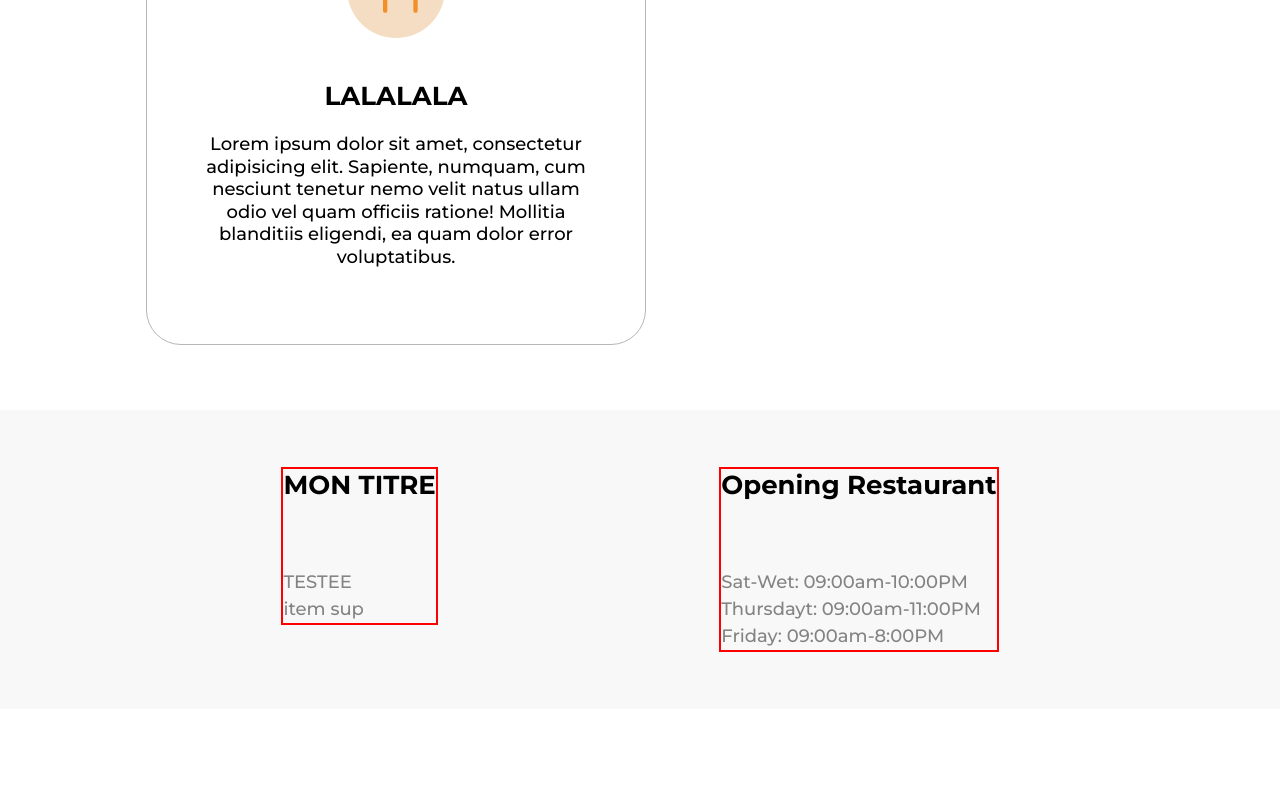
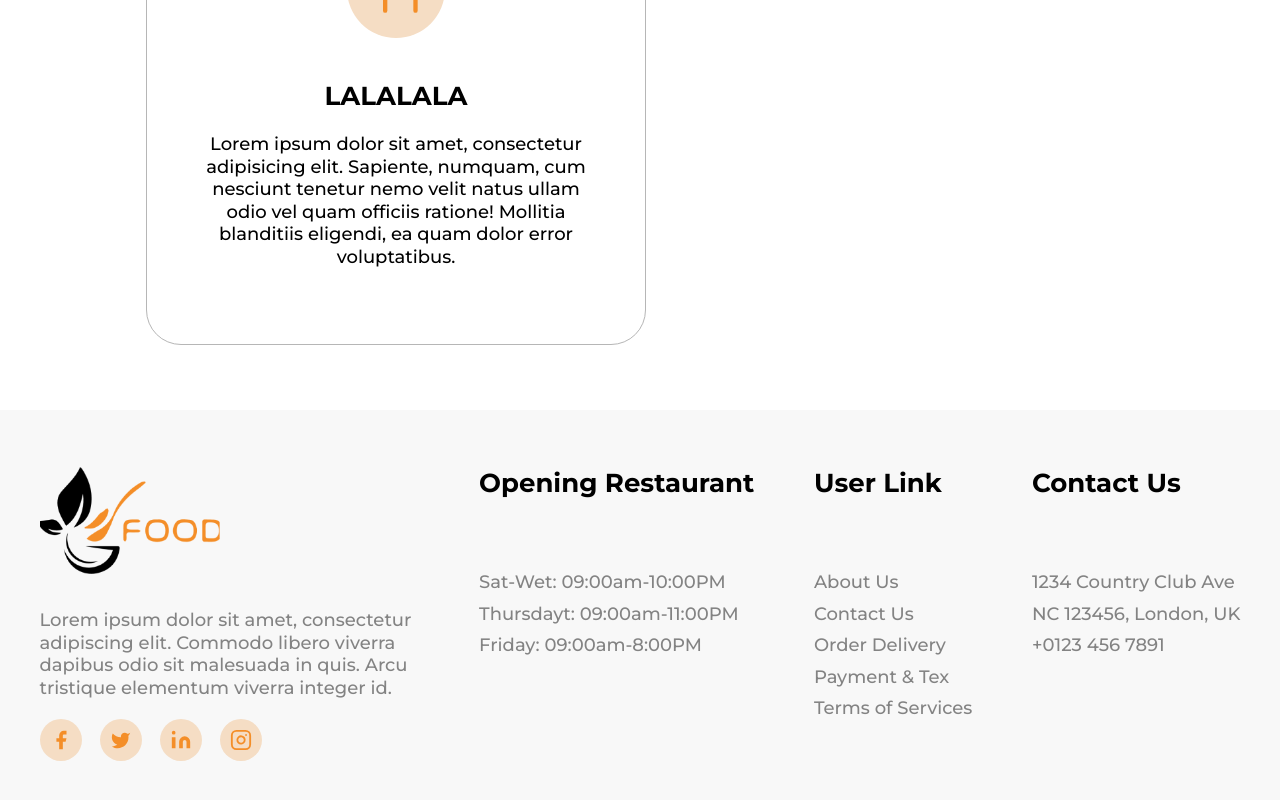
Before and after one commit to Aurelie-Runser/Restaurant, a Vue app: page / in a window 1280 px wide. Shown: the part 618-1418 px from the top of the page. Before the commit the page ends 1327 px from the top, so only its background shows below. Built offline with nearby package versions, Linux system fonts and the light colour scheme.

Commit message:
feat : myFooterMenu
ajout d'un variant pour afficher un logo, des icons et du texte

```diff
--- a/src/components/elements/myFooterMenu.vue
+++ b/src/components/elements/myFooterMenu.vue
@@ -1,8 +1,10 @@
 <template>
   <div class="footer__menu">
-    <h4 class="footer__menu__title">{{ title }}</h4>
+    <myLogo v-if="logo" class="footer__menu__logo"/>
 
-    <nav class="footer__nav">
+    <h4 v-if="title" class="footer__menu__title">{{ title }}</h4>
+
+    <nav v-if="liens" class="footer__nav">
       <ul class="footer__list">
         <li class="footer__item" v-for="lien in liens" :key="lien">
           <a v-if="lien.href" :href="lien.txt"> {{ lien.txt }} </a>
@@ -10,41 +12,60 @@
         </li>
       </ul>
     </nav>
+
+    <p v-if="texte" class="footer__texte">{{ texte }}</p>
+
+    <div v-if="icons" class="footer__icons">
+      <myIcon v-for="icon in icons" :key="icon" :name="icon" size="medium" bg="orange" />
+    </div>
   </div>
 </template>
 
 <style lang="scss" scoped>
 .footer__menu {
   width: fit-content;
+  max-width: 380px;
   height: fit-content;
-  border: red solid 2px;
+//   border: red solid 2px;
+
+  &__logo{
+    width: 180px;
+    margin-bottom: 30px;
+  }
 
   &__title {
     margin-bottom: 68px;
   }
 
-  .footer__nav {
+  .footer__nav,
+  .footer__texte {
+    @include p1;
     color: darken($color_gray, 20%);
 
-    .footer__list {
-      line-height: 1.5;
-    }
+}
+
+.footer__nav{
+    line-height: 1.75;
+  }
+
+  .footer__icons {
+    display: flex;
+    flex-wrap: wrap;
+    gap: 18px;
+    margin: 20px 0;
   }
 }
 </style>
 
 <script setup>
-// import { computed } from 'vue'
+import myLogo from '@/components/elements/myLogo.vue'
+import myIcon from '@/components/elements/myIcon.vue'
 
-// const props = defineProps({
 defineProps({
     title: String,
-    liens: Array
+    logo: String,
+    liens: Array,
+    texte: String,
+    icons: Array
 })
-
-// const className = computed(() => ({
-//     ' -rounded': props.variant === 'rounded',
-//     ' -small': props.size === 'small',
-//     ' -icon': props.icon === 'true'
-// }))
 </script>
--- a/src/components/myFooter.vue
+++ b/src/components/myFooter.vue
@@ -11,7 +11,9 @@
   padding: 57px 0;
   background: rgba($color-gray, 10%);
   display: flex;
+  flex-wrap: wrap;
   justify-content: space-evenly;
+  gap: 20px;
 }
 </style>
 
@@ -20,11 +22,9 @@ import myFooterMenu from "@/components/elements/myFooterMenu.vue"
 
 const menuFooter = [
     {
-        title:"MON TITRE",
-        liens:[
-            {txt: "TESTEE", href: "#"},
-            {txt: "item sup", href: "/lien2"}
-        ]
+        logo: true,
+        texte: "Lorem ipsum dolor sit amet, consectetur adipiscing elit. Commodo libero viverra dapibus odio sit malesuada in quis. Arcu tristique elementum viverra integer id.",
+        icons: ["facebook", "twitter", "linkedin", "instagram"]
     },
     {
         title:"Opening Restaurant",
@@ -33,6 +33,24 @@ const menuFooter = [
             {txt: "Thursdayt: 09:00am-11:00PM", href: ""},
             {txt: "Friday: 09:00am-8:00PM", href: ""}
         ]
-    }
+    },
+    {
+        title:"User Link",
+        liens:[
+            {txt: "About Us", href: "#"},
+            {txt: "Contact Us", href: "#"},
+            {txt: "Order Delivery", href: "#"},
+            {txt: "Payment & Tex", href: "#"},
+            {txt: "Terms of Services", href: "#"}
+        ]
+    },
+    {
+        title:"Contact Us",
+        liens:[
+            {txt: "1234 Country Club Ave", href: ""},
+            {txt: "NC 123456, London, UK", href: ""},
+            {txt: "+0123 456 7891", href: ""}
+        ]
+    },
 ]
 </script>
```
Also changed, not shown: 1 other file (tests, documents, lock files or other folders).
